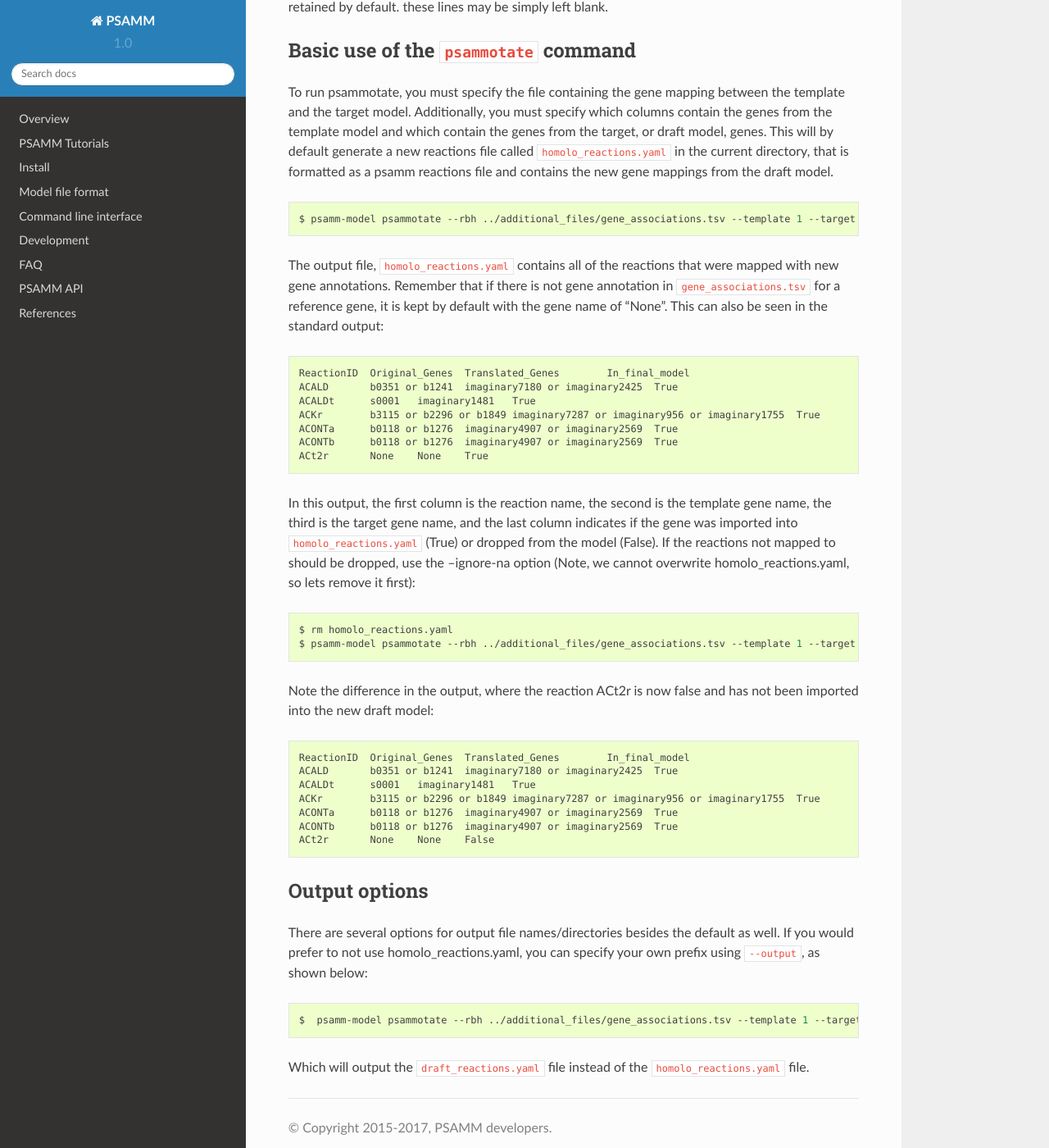
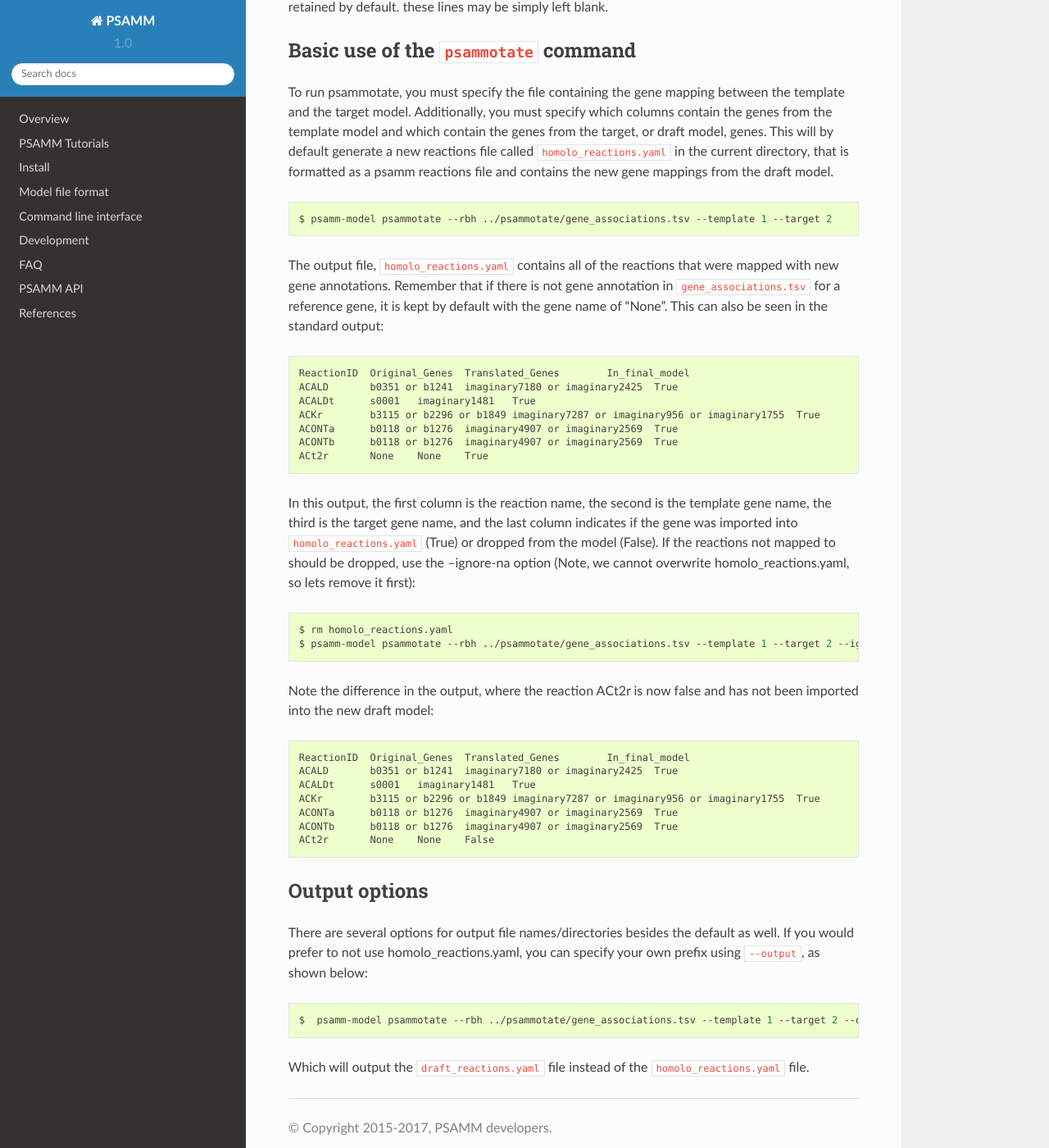
Before and after one commit to zhanglab/psamm, a Sphinx documentation site: the page built from docs/tutorial/applying_supplemental_data.rst, in a window 1280 px wide and 1400 px high, scrolled down 2545 px. Shown: the whole window at 82% size. Built offline with Sphinx 7.4.7 and the Read the Docs theme 2.0.0, drawn with Linux system fonts in a browser that asks for light colours; some of the changed text lies outside the part shown.

Commit message:
replace additional_files in example commands with specific directories gimme and psammotate

```diff
--- a/docs/tutorial/applying_supplemental_data.rst
+++ b/docs/tutorial/applying_supplemental_data.rst
@@ -58,16 +58,16 @@
 that meet the thresholds.
 
 .. code-block:: shell
-    $ psamm-model gimme --transcriptome-file ../additional_files/transcriptome.tsv --expression-threshold 100
+    $ psamm-model gimme --transcriptome-file ../gimme/transcriptome.tsv --expression-threshold 100
 
 As you increase the expression threshold, you will see fewer reactions retained
 within the model, which is shown below by using the word count function to count
 the number of lines returned by each iteration of gimme:
 
 .. code-block:: shell
-    $ psamm-model gimme --transcriptome-file ../additional_files/transcriptome.tsv --expression-threshold 100 | wc -l
+    $ psamm-model gimme --transcriptome-file ../gimme/transcriptome.tsv --expression-threshold 100 | wc -l
       86
-    $ psamm-model gimme --transcriptome-file ../additional_files/transcriptome.tsv --expression-threshold 500 | wc -l
+    $ psamm-model gimme --transcriptome-file ../gimme/transcriptome.tsv --expression-threshold 500 | wc -l
       74
 
 This application of the gimme algorithm sets the objective biomass to 100%. That
@@ -79,9 +79,9 @@
 by each iteration of gimme:
 
 .. code-block:: shell
-    $ psamm-model gimme --transcriptome-file ../additional_files/transcriptome.tsv --expression-threshold 100 --biomass-threshold 0.93757758084 | wc -l # Maximum for this model
+    $ psamm-model gimme --transcriptome-file ../gimme/transcriptome.tsv --expression-threshold 100 --biomass-threshold 0.93757758084 | wc -l # Maximum for this model
       86
-    $ psamm-model gimme --transcriptome-file ../additional_files/transcriptome.tsv --expression-threshold 100 --biomass-threshold 0 | wc -l # No Biomass Threshold
+    $ psamm-model gimme --transcriptome-file ../gimme/transcriptome.tsv --expression-threshold 100 --biomass-threshold 0 | wc -l # No Biomass Threshold
       82
 
 In addition to simply writing out a list of reactions that satisfy the expression
@@ -90,7 +90,7 @@
 
 .. code-block:: shell
     $ mkdir gimme_out
-    $ psamm-model gimme --transcriptome-file ../additional_files/transcriptome.tsv --expression-threshold 100 --export-model ./gimme_out/
+    $ psamm-model gimme --transcriptome-file ../gimme/transcriptome.tsv --expression-threshold 100 --export-model ./gimme_out/
 
 
 Generating a Draft Model From a Template Using Psammotate
@@ -143,7 +143,7 @@
 
 .. code-block:: shell
 
-    $ psamm-model psammotate --rbh ../additional_files/gene_associations.tsv --template 1 --target 2
+    $ psamm-model psammotate --rbh ../psammotate/gene_associations.tsv --template 1 --target 2
 
 The output file, ``homolo_reactions.yaml`` contains all of the reactions that
 were mapped with new gene annotations. Remember that if there is not gene
@@ -169,7 +169,7 @@
 .. code-block:: shell
 
     $ rm homolo_reactions.yaml
-    $ psamm-model psammotate --rbh ../additional_files/gene_associations.tsv --template 1 --target 2 --ignore-na
+    $ psamm-model psammotate --rbh ../psammotate/gene_associations.tsv --template 1 --target 2 --ignore-na
 
 Note the difference in the output, where the reaction ACt2r is now false and has
 not been imported into the new draft model:
@@ -194,6 +194,6 @@
 
 .. code-block:: shell
 
-    $  psamm-model psammotate --rbh ../additional_files/gene_associations.tsv --template 1 --target 2 --output draft_reactions
+    $  psamm-model psammotate --rbh ../psammotate/gene_associations.tsv --template 1 --target 2 --output draft_reactions
 
 Which will output the ``draft_reactions.yaml`` file instead of the ``homolo_reactions.yaml`` file.
```
Also changed, not shown: other parts of docs/tutorial/applying_supplemental_data.rst (+1 -1 lines).
